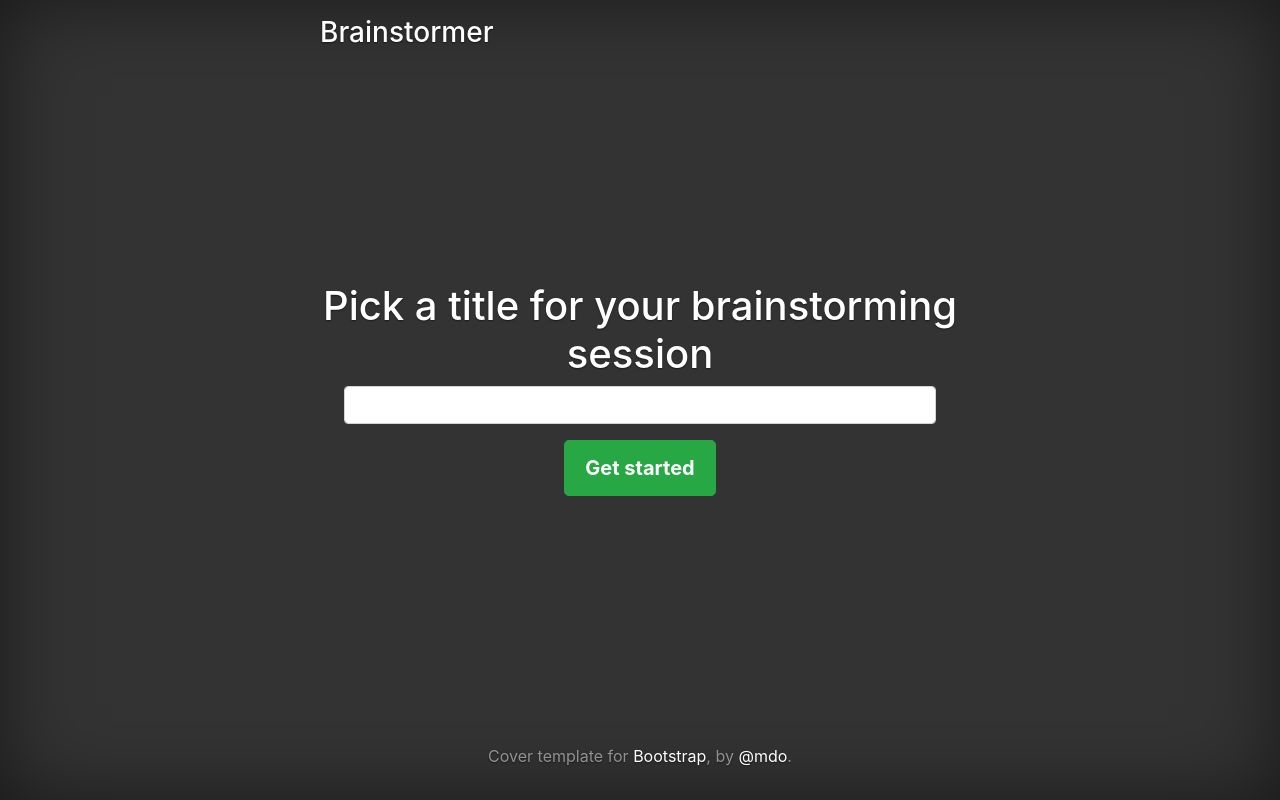
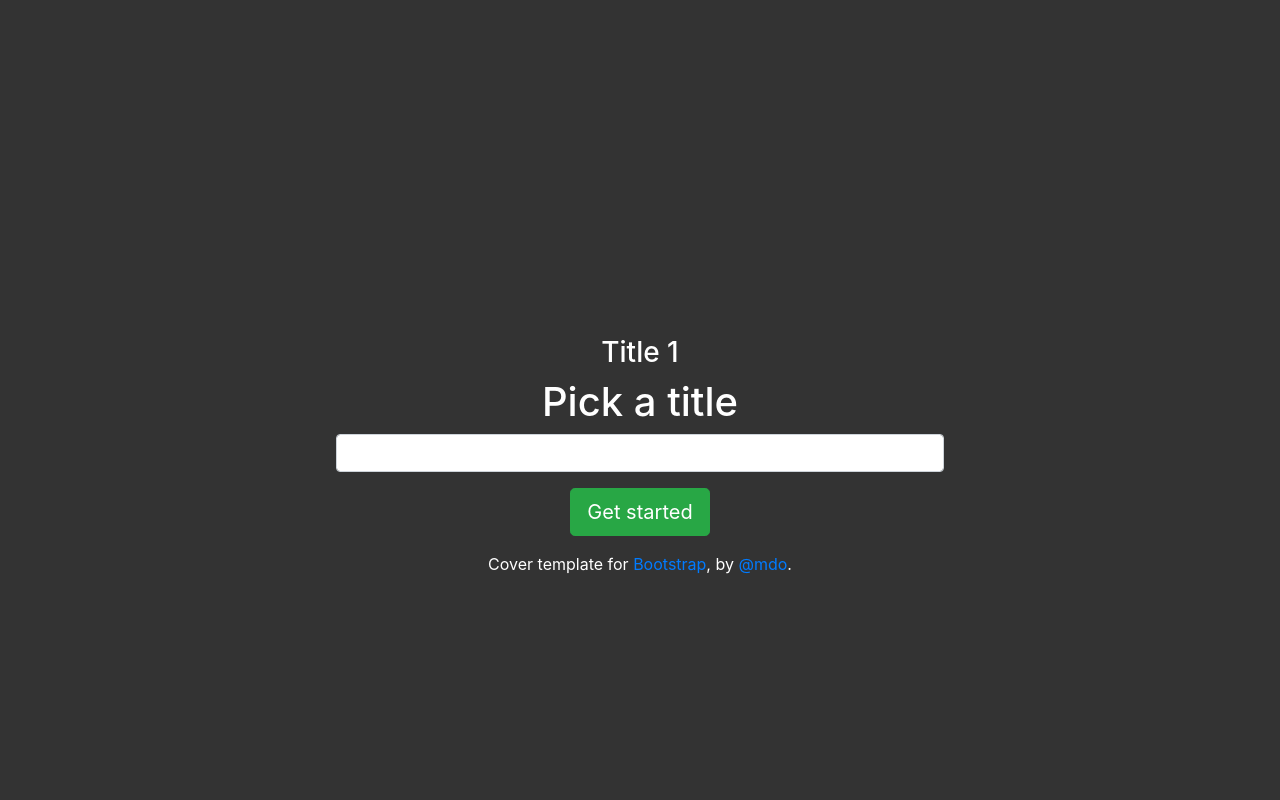
Before and after one commit to nvtdev/brainstormer, an Angular app in the folder angular-src/: page / in a window 1280 px wide. Built offline with nearby package versions, Linux system fonts and the light colour scheme.

Commit message:
Added session component

```diff
--- a/angular-src/src/app/app.module.ts
+++ b/angular-src/src/app/app.module.ts
@@ -8,11 +8,15 @@ import { AppComponent } from "./app.component";
 import { HomepageComponent } from "./components/homepage/homepage.component";
 
 import { MainService } from "./services/main.service";
+import { SessionComponent } from './components/session/session.component';
 
-const appRoutes: Routes = [{ path: "", component: HomepageComponent }];
+const appRoutes: Routes = [
+  { path: "", component: HomepageComponent },
+  {path:'session/:id', component: SessionComponent}
+];
 
 @NgModule({
-  declarations: [AppComponent, HomepageComponent],
+  declarations: [AppComponent, HomepageComponent, SessionComponent],
   imports: [
     BrowserModule,
     FormsModule,
--- a/angular-src/src/app/components/homepage/homepage.component.css
+++ b/angular-src/src/app/components/homepage/homepage.component.css
@@ -0,0 +1,6 @@
+.homepage-container {
+    /* color: #fff; */
+    /* justify-content: center; */
+    width: 50%;
+    margin-top: 25%;
+}
--- a/angular-src/src/app/components/homepage/homepage.component.html
+++ b/angular-src/src/app/components/homepage/homepage.component.html
@@ -1,11 +1,11 @@
-<div class="cover-container d-flex h-100 p-3 mx-auto flex-column">
+<div class="homepage-container cover-container d-flex h-100 p-3 mx-auto flex-column">
   <header class="masthead mb-auto">
     <div class="inner">
-      <h3 class="masthead-brand">Brainstormer</h3>
+      <h3 class="masthead-brand">Title 1</h3>
     </div>
   </header>
 
-  <h1 class="cover-heading">Pick a title for your brainstorming session</h1>
+  <h1 class="cover-heading">Pick a title</h1>
   <main role="main" class="inner cover">
     <form (submit)="onSessionSubmit()">
       <p class="lead">
--- a/angular-src/src/app/components/homepage/homepage.component.ts
+++ b/angular-src/src/app/components/homepage/homepage.component.ts
@@ -1,5 +1,6 @@
 import { Component, OnInit } from "@angular/core";
 import { MainService } from "../../services/main.service";
+import {Router} from '@angular/router';
 
 @Component({
   selector: "app-homepage",
@@ -9,14 +10,16 @@ import { MainService } from "../../services/main.service";
 export class HomepageComponent implements OnInit {
   sessionTitle: string;
 
-  constructor(private mainService: MainService) {}
+  constructor(private mainService: MainService, private router:Router) {}
 
   ngOnInit() {}
 
   onSessionSubmit() {
     if (this.sessionTitle && this.sessionTitle != "") {
       this.mainService.startSession(this.sessionTitle).subscribe(response => {
-        console.log(response);
+        if (response.success) {
+          this.router.navigate(['session/' + response.session._id]);
+        }
       });
     }
   }
--- /dev/null
+++ b/angular-src/src/app/components/session/session.component.css
@@ -0,0 +1,16 @@
+.session-container {
+    padding: 25px;
+}
+
+input, input:focus, textarea, textarea:focus {
+    border: none;
+    border-radius: 0px;
+    background: unset;
+    color: white;
+}
+
+.card-footer input {
+    width: 50%;
+    display: inline-block;
+    padding: 0px;
+}
--- /dev/null
+++ b/angular-src/src/app/components/session/session.component.html
@@ -0,0 +1,18 @@
+<div class="session-container">
+    <div class="card text-white bg-dark mb-3" style="max-width: 18rem;">
+        <form (submit)="onIdeaSubmit()">
+          <div class="card-header">
+            <input type="text" class="form-control" [(ngModel)]="ideaTitle" name="ideaTitle"  placeholder="Pick a title for your idea...." aria-label="Username" aria-describedby="basic-addon1">
+          </div>
+          <div class="card-body">
+            <p class="card-text">
+                <textarea class="form-control" [(ngModel)]="ideaDescription" name="ideaDescription" aria-label="With textarea" placeholder="Add a short description.."></textarea>
+            </p>
+          </div>
+          <div class="card-footer">
+            <input type="text" class="form-control" [(ngModel)]="ideaUsername" name="ideaUsername" placeholder="Username" aria-label="Username" aria-describedby="basic-addon1">
+            <button type="submit" class="btn btn-info">Submit</button>
+          </div>
+      </form>
+    </div>
+</div>
--- /dev/null
+++ b/angular-src/src/app/components/session/session.component.ts
@@ -0,0 +1,36 @@
+import { Component, OnInit } from '@angular/core';
+import { ActivatedRoute } from '@angular/router';
+
+@Component({
+  selector: 'app-session',
+  templateUrl: './session.component.html',
+  styleUrls: ['./session.component.css']
+})
+export class SessionComponent implements OnInit {
+  sessionId: number;
+  ideaTitle: string;
+  ideaDescription: string;
+  ideaUsername: string;
+
+  constructor(
+    private route: ActivatedRoute
+  ) { }
+
+  ngOnInit() {
+    this.route.params.subscribe(params => {
+      this.sessionId = params['id'];
+      console.log(this.sessionId);
+    });
+  }
+
+  onIdeaSubmit() {
+    const idea = {
+      title: this.ideaTitle,
+      description: this.ideaDescription,
+      username: this.ideaUsername
+    };
+
+    console.log(idea);
+  }
+
+}
--- a/angular-src/src/app/services/main.service.ts
+++ b/angular-src/src/app/services/main.service.ts
@@ -10,7 +10,7 @@ export class MainService {
     let headers = new Headers();
     headers.append("Content-Type", "application/json");
     return this.http
-      .post("http://localhost:3000/sessions/start", title, { headers: headers })
+      .post("http://localhost:3000/sessions/start", { title }, { headers })
       .map(res => res.json());
   }
 }
--- a/angular-src/src/styles.css
+++ b/angular-src/src/styles.css
@@ -1,107 +1,7 @@
-/* You can add global styles to this file, and also import other style files */
-/*
- * Globals
- */
-
-/* Links */
-a,
-a:focus,
-a:hover {
-  color: #fff;
-}
-
-/* Custom default button */
-.btn-secondary,
-.btn-secondary:hover,
-.btn-secondary:focus {
-  color: #333;
-  text-shadow: none; /* Prevent inheritance from `body` */
-  background-color: #fff;
-  border: 0.05rem solid #fff;
-}
-
-/*
- * Base structure
- */
 
 html,
 body {
-  height: 100%;
+  /* height: 100%; */
   background-color: #333;
+  color: #fff;
 }
-
-body {
-  display: -ms-flexbox;
-  display: -webkit-box;
-  display: flex;
-  -ms-flex-pack: center;
-  -webkit-box-pack: center;
-  justify-content: center;
-  color: #fff;
-  text-shadow: 0 0.05rem 0.1rem rgba(0, 0, 0, 0.5);
-  box-shadow: inset 0 0 5rem rgba(0, 0, 0, 0.5);
-}
-
-.cover-container {
-  max-width: 42em;
-}
-
-/*
- * Header
- */
-.masthead {
-  margin-bottom: 2rem;
-}
-
-.masthead-brand {
-  margin-bottom: 0;
-}
-
-.nav-masthead .nav-link {
-  padding: 0.25rem 0;
-  font-weight: 700;
-  color: rgba(255, 255, 255, 0.5);
-  background-color: transparent;
-  border-bottom: 0.25rem solid transparent;
-}
-
-.nav-masthead .nav-link:hover,
-.nav-masthead .nav-link:focus {
-  border-bottom-color: rgba(255, 255, 255, 0.25);
-}
-
-.nav-masthead .nav-link + .nav-link {
-  margin-left: 1rem;
-}
-
-.nav-masthead .active {
-  color: #fff;
-  border-bottom-color: #fff;
-}
-
-@media (min-width: 48em) {
-  .masthead-brand {
-    float: left;
-  }
-  .nav-masthead {
-    float: right;
-  }
-}
-
-/*
- * Cover
- */
-.cover {
-  padding: 0 1.5rem;
-}
-.cover .btn-lg {
-  padding: 0.75rem 1.25rem;
-  font-weight: 700;
-}
-
-/*
- * Footer
- */
-.mastfoot {
-  color: rgba(255, 255, 255, 0.5);
-}
```
Also changed, not shown: 2 other files (tests, documents, lock files or other folders).
